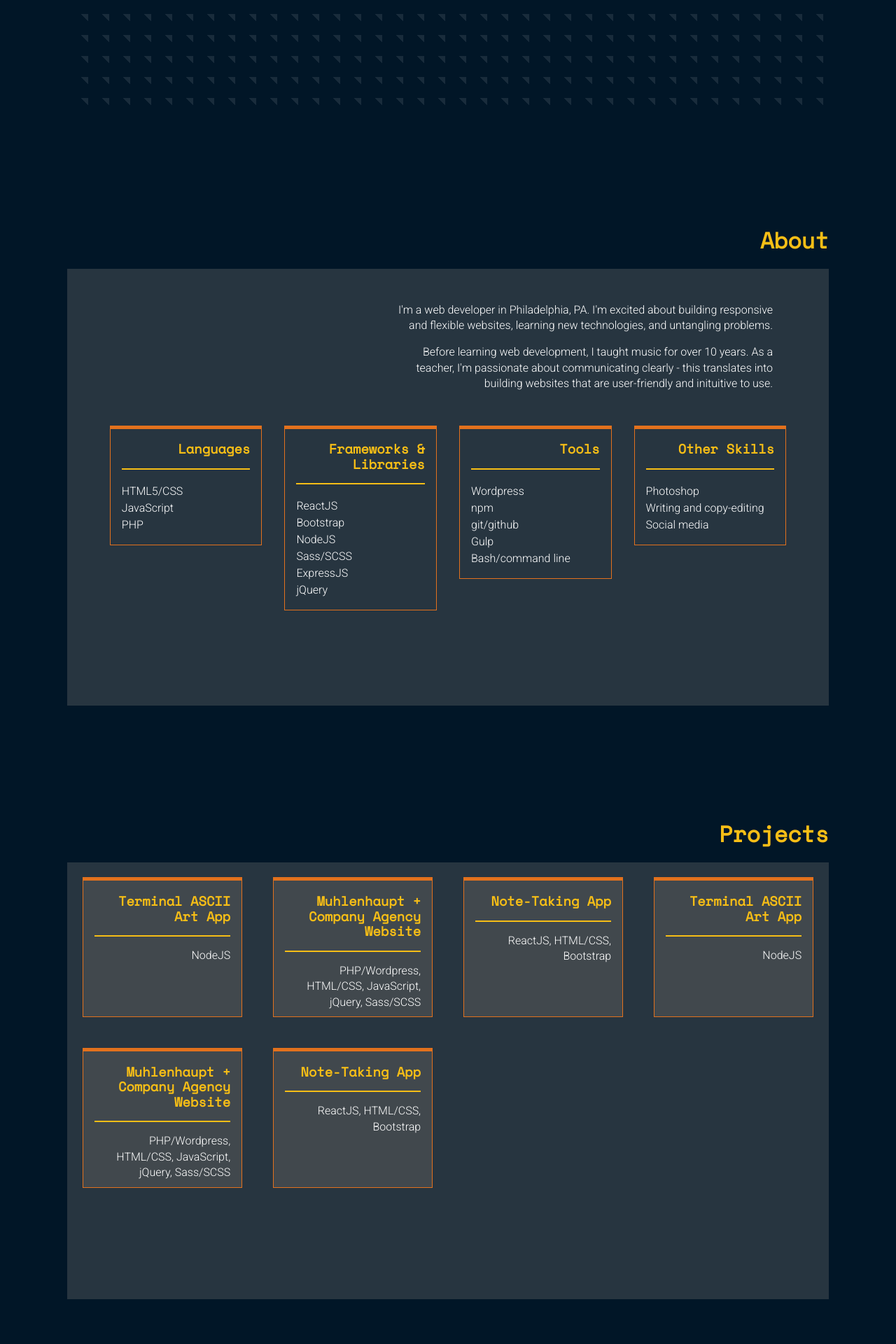
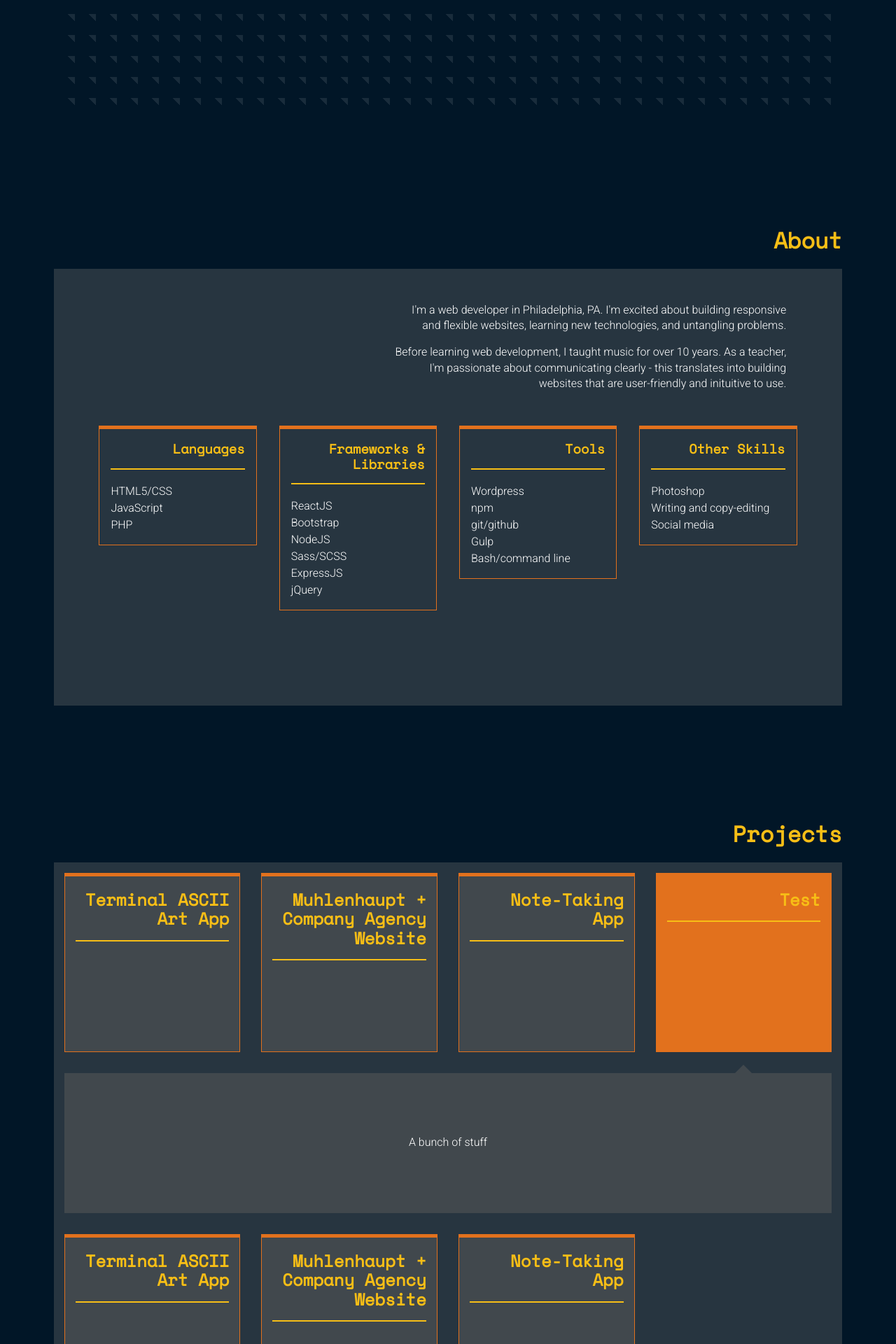
Before and after one commit to crankysparrow/Portfolio, a Node server app: page / in a window 1280 px wide. Shown: the part 640-2560 px from the top of the page at 70% size. Before the commit the page ends 2496 px from the top, so only its background shows below. Run offline with Node 20, Linux system fonts and the light colour scheme.

Commit message:
project expander cards

```diff
--- a/dist/css/style.css
+++ b/dist/css/style.css
@@ -498,30 +498,102 @@ h1, h2, h3, h4, h5 {
         line-height: 1.5rem; }
 
 .projects {
-  margin: 0 10%; }
+  margin: 0 10vw; }
+  .projects .inner {
+    position: relative;
+    display: flex;
+    justify-content: center;
+    width: 100%; }
+    .projects .inner .list {
+      margin: 0 auto;
+      display: flex;
+      flex-direction: row;
+      flex-wrap: wrap; }
   .projects .project-single {
-    display: inline-flex;
-    flex-direction: column;
-    height: 200px;
-    padding: 0 1rem 1rem 1rem;
-    background-color: #41484D;
-    margin: 2%;
-    width: 21%;
+    width: calc((100% / 4 ) - 30px);
+    margin: 15px;
     float: left;
-    border: 1px solid #E2711D;
-    border-top-width: 5px; }
-    .projects .project-single h3 {
+    position: relative;
+    z-index: 22;
+    transition: all 2s ease-out; }
+    .projects .project-single .project-inner {
+      cursor: pointer;
+      position: relative;
+      background-color: #41484D;
+      border: 1px solid #E2711D;
+      border-top-width: 5px;
+      height: 32vh;
+      width: 100%;
+      transition: all .2s ease-out; }
+      .projects .project-single .project-inner:after {
+        transition: all .2s ease-in-out; }
+      .projects .project-single .project-inner:before {
+        transition: all .3s ease-in-out; }
+    .projects .project-single .project-expander {
+      transition: all .2s ease-out;
+      background-color: #41484D;
+      width: 100%;
+      position: relative;
+      display: flex;
+      justify-content: center;
+      align-items: center; }
+    .projects .project-single.is-collapsed .project-inner:before {
+      content: '';
+      opacity: 1;
+      display: block;
+      position: absolute;
+      height: 0;
+      width: 100%;
+      background-color: #E2711D; }
+    .projects .project-single.is-collapsed .project-inner:after {
+      content: '';
+      opacity: 0; }
+    .projects .project-single.is-collapsed .project-expander {
+      max-height: 0;
+      min-height: 0;
+      overflow: hidden;
+      margin-top: 0;
+      opacity: 0; }
+    .projects .project-single.is-expanded .project-inner:before {
+      content: '';
+      opacity: 1;
+      display: block;
+      position: absolute;
+      height: 100%;
+      width: 100%;
+      background-color: #E2711D; }
+    .projects .project-single.is-expanded .project-inner:after {
+      content: '';
+      opacity: 1;
+      display: block;
+      height: 0;
+      width: 0;
+      position: absolute;
+      bottom: -34px;
+      left: calc(50% - 15px);
+      border-left: 15px solid  transparent;
+      border-right: 15px solid transparent;
+      border-bottom: 15px solid  #41484D; }
+    .projects .project-single.is-expanded .project-expander {
+      max-height: 1000px;
+      min-height: 200px;
+      overflow: visible;
+      margin-top: 30px;
+      opacity: 1;
+      width: calc(400%  + 90px); }
+    .projects .project-single h2 {
       border-bottom: 2px solid #f7be16;
+      position: absolute;
       padding-bottom: 1rem;
-      margin-bottom: 0; }
-    .projects .project-single img {
-      width: 100%;
-      height: auto; }
-    .projects .project-single .image {
-      max-width: 100%; }
-      .projects .project-single .image img {
-        max-width: 100%;
-        height: auto; }
+      width: calc(100% - 30px);
+      left: 15px;
+      top: 0; }
+  .projects .project-single:nth-of-type(4n + 4) .project-expander {
+    margin-left: calc((-300% - 90px)); }
+  .projects .project-single:nth-of-type(4n + 3) .project-expander {
+    margin-left: calc((-200% - 60px)); }
+  .projects .project-single:nth-of-type(4n + 2) .project-expander {
+    margin-left: calc((-100% - 30px)); }
 
 body {
   font-family: "Roboto";
@@ -532,9 +604,9 @@ body {
 
 .section {
   min-height: 100vh;
-  margin: 0rem 6rem; }
+  margin: 0rem 6vw; }
   .section:not(.header) {
-    margin: 3rem 6rem;
+    margin: 3rem 6vw;
     padding-top: 6rem;
     text-align: right;
     display: flex;
--- a/src/js/bundle.js
+++ b/src/js/bundle.js
@@ -1,4 +1,5 @@
 import $ from 'jquery';
+import './projects.js';
 
 console.log('bundle js loaded');
 
--- a/src/sass/projects.scss
+++ b/src/sass/projects.scss
@@ -1,38 +1,144 @@
 .projects {
-  margin: 0 10%;
+  margin: 0 10vw;
   .inner {
-    // display: flex;
-    // flex-direction: row;
-    // flex-wrap: wrap;
-    // align-content: start;
-    // justify-content: center;
+    position: relative;
+    display: flex;
+    justify-content: center;
+    width: 100%;
+    .list {
+      margin: 0 auto;
+      display: flex;
+      flex-direction: row;
+      flex-wrap: wrap;
+      // justify-content: center;
+    }
   }
   .project-single {
-    display: inline-flex;
-		flex-direction: column;
-    height: 200px;
-    padding: 0 1rem 1rem 1rem;
-    background-color: #41484D;
-    margin: 2%;
-    width: 21%;
+    // display: inline-flex;
+		// flex-direction: column;
+    // height: 32vh;
+    width: calc((100% / 4 ) - 30px);
+    margin: 15px;
     float: left;
-    border: 1px solid #E2711D;
-    border-top-width: 5px;
-    h3 {
+    position: relative;
+    .project-inner {
+      cursor: pointer;
+      position: relative;
+      background-color: #41484D;
+      border: 1px solid #E2711D;
+      border-top-width: 5px;
+      // padding: 0 1rem 1rem 1rem;
+      height: 32vh;
+      width: 100%;
+      transition: all .2s ease-out;
+      &:after {
+        transition: all .2s ease-in-out;
+      }
+      &:before {
+        transition: all .3s ease-in-out;
+      }
+    }
+    // background-color: #41484D;
+    z-index: 22;
+    transition: all 2s ease-out;
+    .project-expander {
+      transition: all .2s ease-out;
+      background-color: #41484D;
+      width: 100%;
+      position: relative;
+      display: flex;
+      justify-content: center;
+      align-items: center;
+    }
+    &.is-collapsed {
+      .project-inner {
+        &:before {
+          content: '';
+          opacity: 1;
+          display: block;
+          position: absolute;
+          height: 0;
+          width: 100%;
+          background-color: #E2711D;
+        }
+        &:after {
+          content: '';
+          opacity: 0;
+        }
+      }
+      .project-expander {
+        max-height: 0;
+        min-height: 0;
+        overflow: hidden;
+        margin-top: 0;
+        opacity: 0;
+      }
+    }
+    &.is-expanded {
+      .project-inner {
+        // border-top-width: 32vh;
+        &:before {
+          content: '';
+          opacity: 1;
+          display: block;
+          position: absolute;
+          height: 100%;
+          width: 100%;
+          background-color: #E2711D;
+        }
+        &:after {
+          content: '';
+          opacity: 1;
+          display: block;
+          height: 0;
+          width: 0;
+          position: absolute;
+          bottom: -34px;
+          left: calc(50% - 15px);
+          border-left: 15px solid  transparent;
+          border-right: 15px solid transparent;
+          border-bottom:  15px solid  #41484D;
+        }
+      }
+      .project-expander {
+        max-height: 1000px;
+        min-height: 200px;
+        overflow: visible;
+        margin-top: 30px;
+        opacity: 1;
+        width: calc(400%  + 90px);
+      }
+    }
+
+    h2 {
       border-bottom: 2px solid $color_header;
+      position: absolute;
       padding-bottom: 1rem;
-      margin-bottom: 0;
-    }
-    img {
-      width: 100%;
-      height: auto;
-    }
-		.image {
-			max-width: 100%;
-			img {
-				max-width: 100%;
-				height: auto;
-			}
+      width: calc(100% - 30px);
+      left: 15px;
+      top: 0;
     }
   }
+  .project-single {
+    &:nth-of-type(4n + 4) {
+      .project-expander {
+        margin-left: calc((-300% - 90px));
+      }
+    }
+    &:nth-of-type(4n + 3) {
+      .project-expander {
+        margin-left: calc((-200% - 60px));
+      }
+    }
+    &:nth-of-type(4n + 2)  {
+      .project-expander {
+        margin-left: calc((-100% - 30px));
+      }
+    }
+    // &:nth-of-type(3n+1) {
+    //   .project-expander {
+    //     margin-left: calc(-100% - 30px);
+    //   }
+    // }
+  }
 }
--- a/src/sass/style.scss
+++ b/src/sass/style.scss
@@ -23,9 +23,9 @@ body {
 
 .section {
   min-height: 100vh;
-  margin: 0rem 6rem;
+  margin: 0rem 6vw;
   &:not(.header) {
-    margin: 3rem 6rem;
+    margin: 3rem 6vw;
     padding-top: 6rem;
     text-align: right;
     display: flex;
--- a/views/includes/projects.pug
+++ b/views/includes/projects.pug
@@ -1,12 +1,26 @@
 div#projects.section.projects
   h1 Projects
   div.inner
-    each project in projects
-      div.project-single
-        h3 #{project.title}
-        p #{project.tech}
-        //- img(src=project.image)
-    each project in projects
-      div.project-single
-        h3 #{project.title}
-        p #{project.tech}
+    div.list
+      each project in projects
+        div.project-single.is-collapsed
+          div.project-inner
+            h2 #{project.title}
+          div.project-expander
+            p #{project.tech}
+      div.project-single.is-expanded
+        div.project-inner
+          h2 Test
+        div.project-expander
+          p A bunch of stuff
+      each project in projects
+        div.project-single.is-collapsed
+          div.project-inner
+            h2 #{project.title}
+          div.project-expander
+            p #{project.tech}
+          //- img(src=project.image)
+      //- each project in projects
+      //-   div.project-single
+      //-     h3 #{project.title}
+      //-     p #{project.tech}
```
Also changed, not shown: src/js/projects.js (added, +19 -0 lines), 1 other file.
